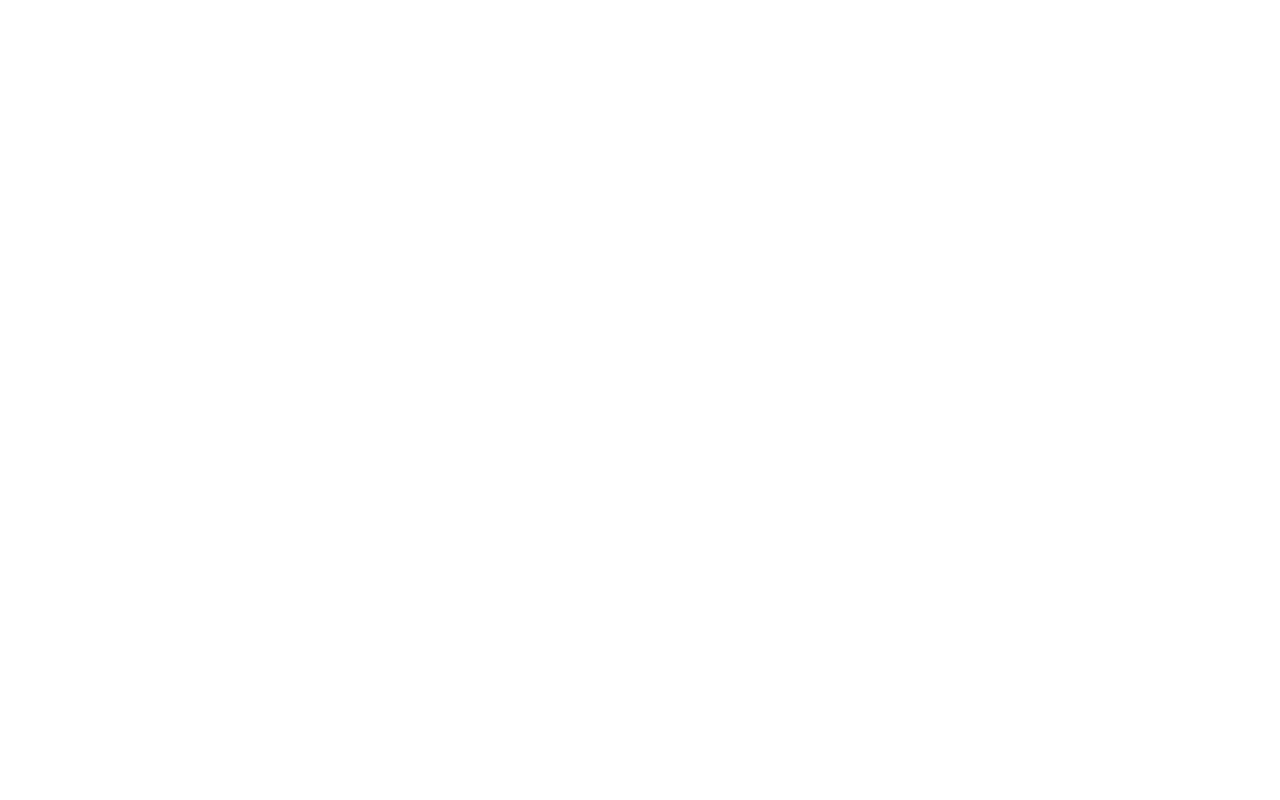
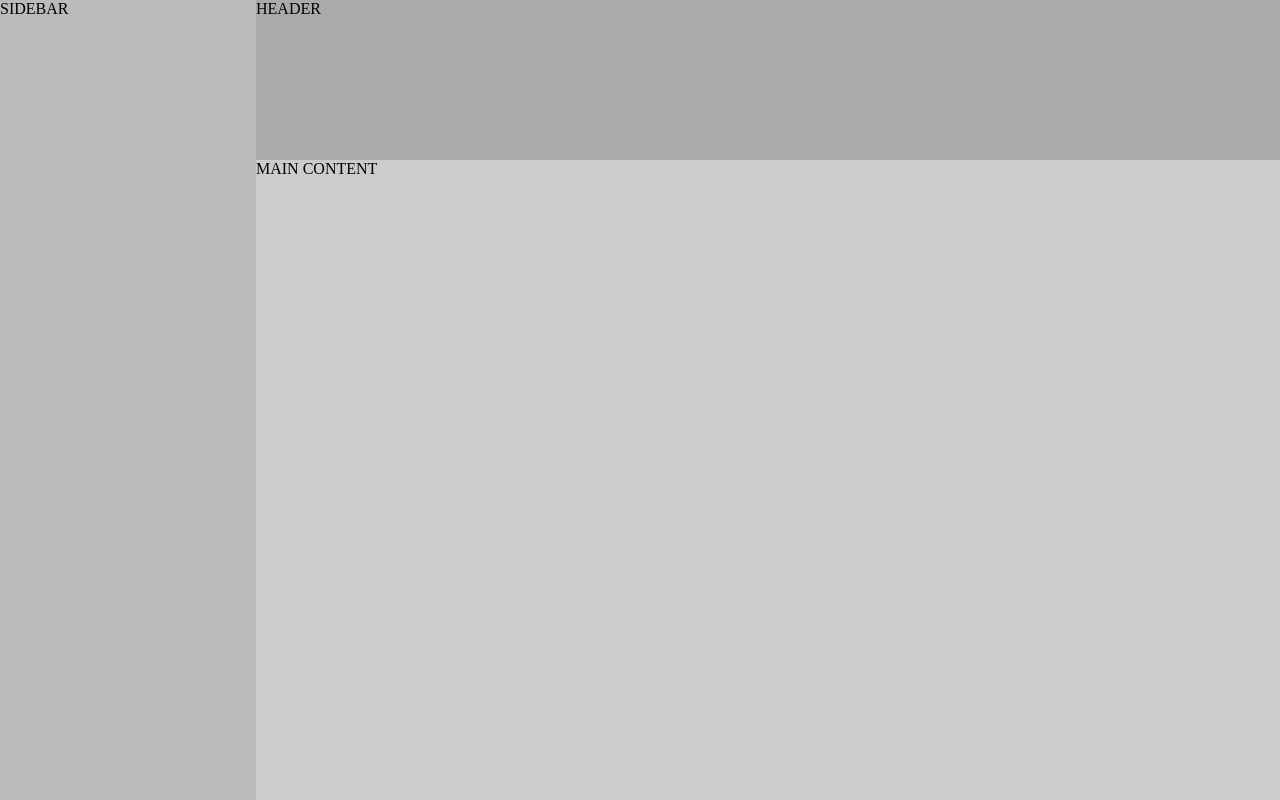
Before and after one commit to ahmedhanyh/admin-dashboard, a plain HTML site: page index.html in a window 1280 px wide. Drawn offline with Linux system fonts and the light colour scheme.

Commit message:
Setup the page layout
- Use css grid to create the page layout.

```diff
--- a/index.html
+++ b/index.html
@@ -8,6 +8,10 @@
     <title>Admin Dashboard</title>
 </head>
 <body>
-
+    <div class="root-container">
+        <div class="header">HEADER</div>
+        <div class="sidebar">SIDEBAR</div>
+        <div class="main-content">MAIN CONTENT</div>
+    </div>
 </body>
 </html>
--- a/style.css
+++ b/style.css
@@ -0,0 +1,31 @@
+* {
+    padding: 0%;
+    margin: 0%;
+    box-sizing: border-box;
+}
+
+.root-container {
+    width: 100vw;
+    height: 100vh;
+    display: grid;
+    grid-template-columns: 1fr 4fr;
+    grid-template-rows: 1fr 4fr;
+}
+
+.header {
+    background-color: #aaa;
+    grid-column: 2;
+    grid-row: 1;
+}
+
+.sidebar {
+    background-color: #bbb;
+    grid-column: 1;
+    grid-row: 1 / -1;
+}
+
+.main-content {
+    background-color: #ccc;
+    grid-column: 2;
+    grid-row: 2;
+}
```
